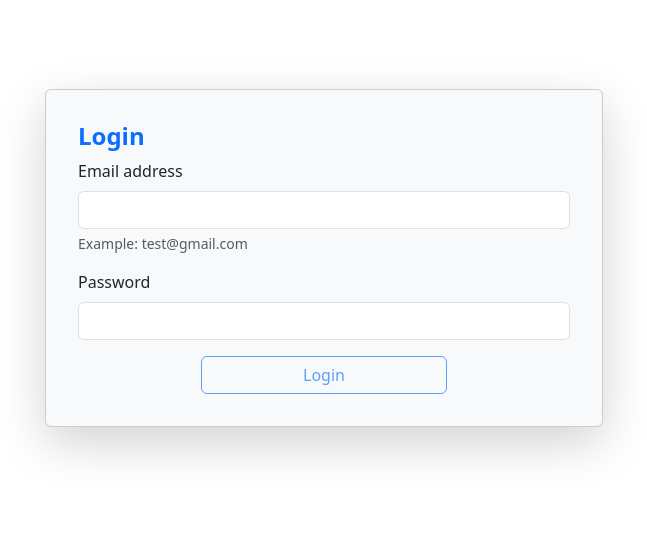
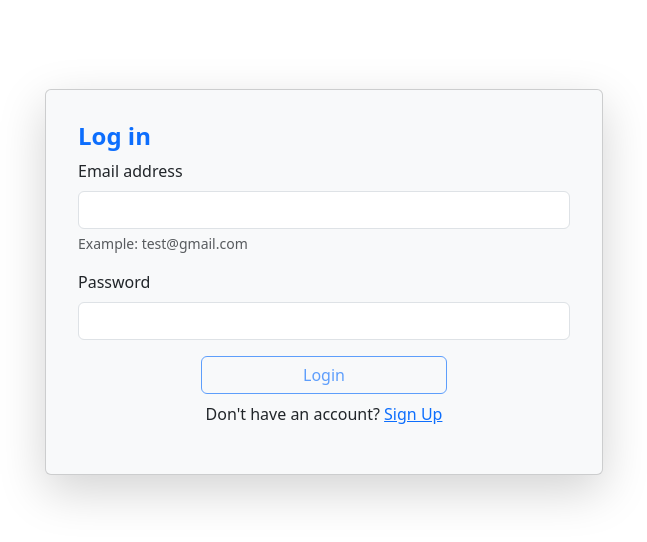
Before and after one commit to rutuja1302/job-application-tracker, an Angular app in the folder frontend/job-tracker-ui/: page /login in a window 1280 px wide. Shown: the top 542 px of the page, without its empty margins (316-963 px from the left). Built offline with nearby package versions, Linux system fonts and the light colour scheme.

Commit message:
adding navigation inbetween pages

```diff
--- a/frontend/job-tracker-ui/src/app/components/login/login.html
+++ b/frontend/job-tracker-ui/src/app/components/login/login.html
@@ -1,7 +1,7 @@
 <div class="container">
     <div class="card shadow-lg p-3 mb-5 bg-body-tertiary rounded">
         <div class="card-body">
-            <h5 class="card-title">Login</h5>
+            <h5 class="card-title">Log in</h5>
             <form [formGroup]="loginForm" (ngSubmit)="login()">
                 <div class="mb-3">
                     <label for="exampleInputEmail1" class="form-label">Email address</label>
@@ -15,6 +15,7 @@
                 </div>
                 <div class="d-grid gap-2 col-6 mx-auto">
                     <button type="submit" class="btn btn-outline-primary" [disabled]="loginForm.invalid">Login</button>
+                    <p style="text-align: center;">Don't have an account? <a routerLink="/register" routerLinkActive="active">Sign Up</a></p>
                 </div>
             </form>
         </div>
--- a/frontend/job-tracker-ui/src/app/components/login/login.ts
+++ b/frontend/job-tracker-ui/src/app/components/login/login.ts
@@ -1,12 +1,14 @@
 import { Component, inject } from '@angular/core';
 import { FormBuilder, FormGroup, FormsModule, ReactiveFormsModule, Validators } from '@angular/forms';
 import { UserService } from '../../services/user-service';
+import { RouterModule } from '@angular/router';
 
 @Component({
   selector: 'app-login',
   imports: [
     FormsModule,
-    ReactiveFormsModule],
+    ReactiveFormsModule,
+    RouterModule],
   templateUrl: './login.html',
   styleUrl: './login.css',
 })
--- a/frontend/job-tracker-ui/src/app/components/registeration/registeration.css
+++ b/frontend/job-tracker-ui/src/app/components/registeration/registeration.css
@@ -1,5 +1,5 @@
 .card{
-    margin-top: 8%;
+    margin-top: 5%;
     margin-left: 25%;
     width: 50%;
 }
--- a/frontend/job-tracker-ui/src/app/components/registeration/registeration.html
+++ b/frontend/job-tracker-ui/src/app/components/registeration/registeration.html
@@ -24,6 +24,8 @@
                 </div>
                 <div class="d-grid gap-2 col-6 mx-auto">
                     <button type="submit" class="btn btn-outline-primary" [disabled]="registrationForm.invalid">Sign Up</button>
+                    <p style="text-align: center;">Already have an account? <a routerLink="/login" routerLinkActive="active">Log in</a></p>
+
                 </div>
             </form>
         </div>
--- a/frontend/job-tracker-ui/src/app/components/registeration/registeration.ts
+++ b/frontend/job-tracker-ui/src/app/components/registeration/registeration.ts
@@ -2,12 +2,14 @@ import { Component, inject } from '@angular/core';
 import { FormBuilder, FormGroup, FormsModule, ReactiveFormsModule, Validators } from '@angular/forms';
 import { UserService } from '../../services/user-service';
 import { User } from '../../model/User';
+import { RouterModule } from '@angular/router';
 
 @Component({
   selector: 'app-registeration',
   imports: [
     FormsModule,
-    ReactiveFormsModule
+    ReactiveFormsModule,
+    RouterModule
   ],
   templateUrl: './registeration.html',
   styleUrl: './registeration.css',
```
